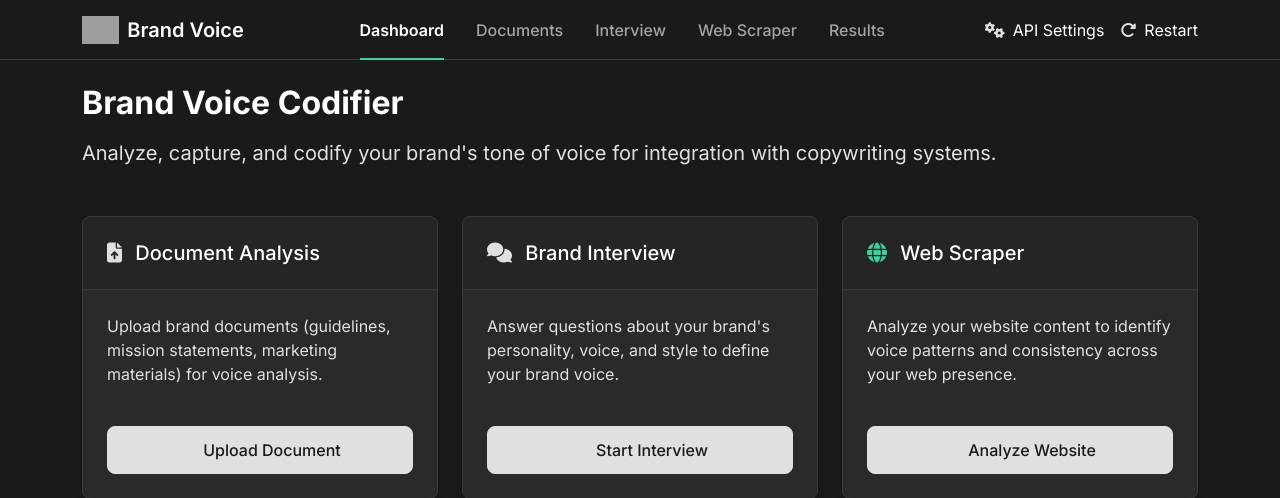
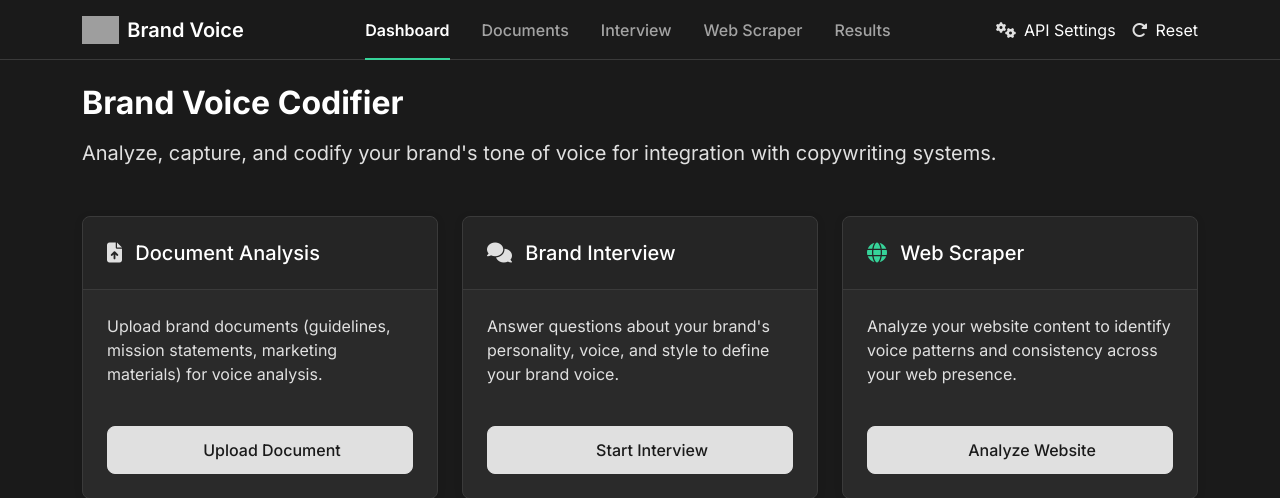
Before and after one commit to tom2tomtomtom/BrandVoice, a Flask app: page / in a window 1280 px wide. Shown: the top 498 px of the page. Run offline with Flask 3, Linux system fonts and the light colour scheme; some libraries are stand-ins or nearby versions; some web fonts are replaced; grey boxes are pictures that could not be loaded.

Commit message:
Add reset functionality to clear session data

```diff
--- a/main.py
+++ b/main.py
@@ -737,6 +737,18 @@ def brightdata_settings_redirect():
     """Redirect old brightdata settings URL to the new web scraper page"""
     return redirect(url_for('web_scraper_bp.index'))
 
+@app.route('/reset')
+def reset():
+    """Reset the session and start fresh"""
+    # Clear the session
+    session.clear()
+
+    # Initialize a new session
+    initialize_session()
+
+    flash('Session reset successfully. All previous analysis has been cleared.', 'success')
+    return redirect(url_for('home'))
+
 @app.route('/api/sync', methods=['POST'])
 def api_sync():
     initialize_session()
--- a/templates/base.html
+++ b/templates/base.html
@@ -64,40 +64,15 @@
                     <a class="nav-link d-flex align-items-center" href="{{ url_for('api_settings') }}">
                         <i class="fas fa-cogs me-2"></i> API Settings
                     </a>
-                    <a class="nav-link d-flex align-items-center ms-3" href="#" data-bs-toggle="modal" data-bs-target="#restartModal">
-                        <i class="fas fa-redo-alt me-2"></i> Restart
+                    <a class="nav-link d-flex align-items-center ms-3" href="{{ url_for('reset') }}">
+                        <i class="fas fa-redo-alt me-2"></i> Reset
                     </a>
                 </div>
             </div>
         </div>
     </nav>
 
-    <!-- Restart Confirmation Modal -->
-    <div class="modal fade" id="restartModal" tabindex="-1" aria-labelledby="restartModalLabel" aria-hidden="true">
-        <div class="modal-dialog">
-            <div class="modal-content">
-                <div class="modal-header">
-                    <h5 class="modal-title" id="restartModalLabel"><i class="fas fa-exclamation-triangle me-2" style="color: var(--error-color);"></i> Confirm Restart</h5>
-                    <button type="button" class="btn-close btn-close-white" data-bs-dismiss="modal" aria-label="Close"></button>
-                </div>
-                <div class="modal-body">
-                    <p>Are you sure you want to restart the application? This will clear all your current data and reset the application to its initial state.</p>
-                    <p style="color: var(--error-color);"><strong>Warning:</strong> This action cannot be undone.</p>
-                </div>
-                <div class="modal-footer">
-                    <form action="{{ url_for('restart') }}" method="post" id="restart-form">
-                        {% if csrf_token is defined %}
-                        <input type="hidden" name="csrf_token" value="{{ csrf_token() }}">
-                        {% endif %}
-                        <button type="button" class="btn btn-secondary" data-bs-dismiss="modal">Cancel</button>
-                        <button type="submit" class="btn btn-danger" id="confirm-restart">
-                            <i class="fas fa-redo-alt me-2"></i> Yes, Restart
-                        </button>
-                    </form>
-                </div>
-            </div>
-        </div>
-    </div>
+
 
     <div class="container mt-4 mb-5">
         {% with messages = get_flashed_messages(with_categories=true) %}
```
